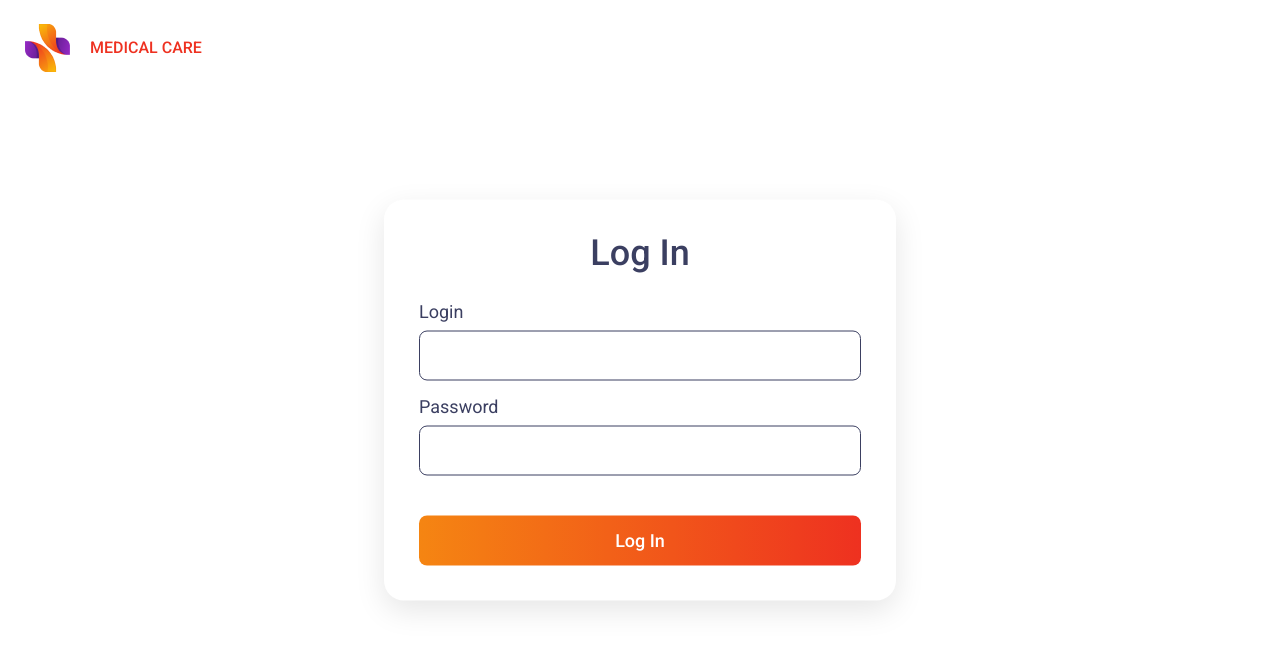
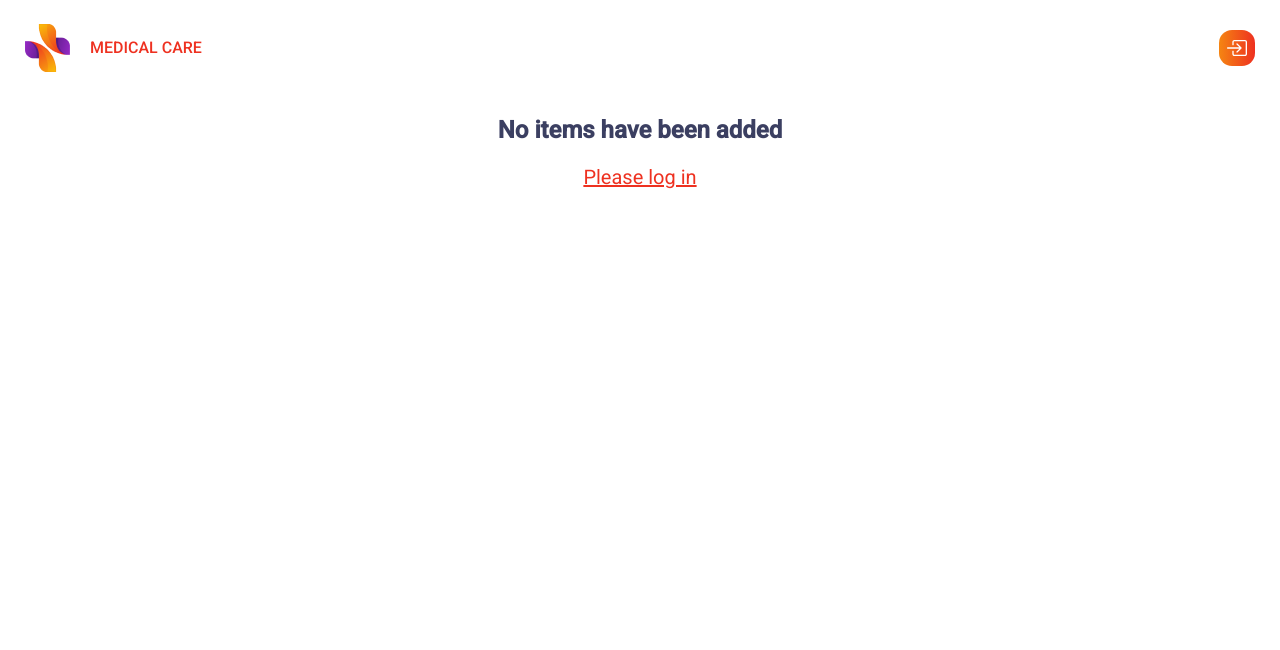
Before and after one commit to IhorKacher-I/IhorKacher-I.github.io, a plain HTML site: page login.html in a window 1280 px wide. Drawn offline with Linux system fonts and the light colour scheme.

Commit message:
bugs fixed

```diff
--- a/css/style.css
+++ b/css/style.css
@@ -63,11 +63,29 @@
   background: linear-gradient(90deg, #9229c1 0%, #541a81 100%);
 }
 
+.login-container {
+    text-align: center;
+}
+
 .logout__button,
+.login__button,
 .add-visit__button {
   width: 36px;
   height: 36px;
   padding: 10px 8px;
+}
+
+.login-link {
+    color: #ee3120;
+    background: none;
+    border: none;
+    text-decoration: underline;
+    font-size: 20px;
+    cursor: pointer;
+}
+
+.login-link:hover {
+    color: #3d0f66;
 }
 
 .add-visit__button {
--- a/javaScript/login.js
+++ b/javaScript/login.js
@@ -1,6 +1,15 @@
 import createLoginForm from "./functions/createLoginForm.js";
 
 window.addEventListener("load", (e) => {
-    const loginForm = createLoginForm();
-    document.querySelector("#body__wrap").append(loginForm);
+    const logInBtn = document.querySelector("#login-btn");
+    const logInLink = document.querySelector("#login-link");
+
+    const logIn = () => {
+        document.querySelector("#login-container").style.display = "none";
+        const loginForm = createLoginForm();
+        document.querySelector("#body__wrap").append(loginForm);
+    }
+
+    logInBtn.addEventListener("click", logIn);
+    logInLink.addEventListener("click", logIn);
 })
--- a/login.html
+++ b/login.html
@@ -14,20 +14,33 @@
 <body>
 <div class="body__wrap" id="body__wrap">
     <header class="header">
-        <div class="container header__container">
-            <a href="index.html" class="logo__wrap">
+        <div class="container">
+            <nav class="header__container">
+                <div class="logo__wrap">
                     <img class="logo__icon" src="./img/logo.png" alt="logo">
                     <span class="logo__text">medical care</span>
-            </a>
+                </div>
+                <button class="button login__button" id="login-btn">
+                    <svg class="login-icon" width="20" height="16" viewBox="0 0 20 16" fill="none"
+                         xmlns="http://www.w3.org/2000/svg">
+                        <path fill-rule="evenodd" clip-rule="evenodd"
+                              d="M6.66667 2C6.66667 1.82319 6.7369 1.65362 6.86193 1.5286C6.98695 1.40357 7.15652 1.33333 7.33333 1.33333H18C18.1768 1.33333 18.3464 1.40357 18.4714 1.5286C18.5964 1.65362 18.6667 1.82319 18.6667 2V14C18.6667 14.1768 18.5964 14.3464 18.4714 14.4714C18.3464 14.5964 18.1768 14.6667 18 14.6667H7.33333C7.15652 14.6667 6.98695 14.5964 6.86193 14.4714C6.7369 14.3464 6.66667 14.1768 6.66667 14V11.3333C6.66667 11.1565 6.59643 10.987 6.4714 10.8619C6.34638 10.7369 6.17681 10.6667 6 10.6667C5.82319 10.6667 5.65362 10.7369 5.5286 10.8619C5.40357 10.987 5.33333 11.1565 5.33333 11.3333V14C5.33333 14.5304 5.54405 15.0391 5.91912 15.4142C6.29419 15.7893 6.8029 16 7.33333 16H18C18.5304 16 19.0391 15.7893 19.4142 15.4142C19.7893 15.0391 20 14.5304 20 14V2C20 1.46957 19.7893 0.960859 19.4142 0.585787C19.0391 0.210714 18.5304 0 18 0H7.33333C6.8029 0 6.29419 0.210714 5.91912 0.585787C5.54405 0.960859 5.33333 1.46957 5.33333 2V4.66667C5.33333 4.84348 5.40357 5.01305 5.5286 5.13807C5.65362 5.2631 5.82319 5.33333 6 5.33333C6.17681 5.33333 6.34638 5.2631 6.4714 5.13807C6.59643 5.01305 6.66667 4.84348 6.66667 4.66667V2Z"
+                              fill="white"/>
+                        <path fill-rule="evenodd" clip-rule="evenodd"
+                              d="M14.472 8.472C14.5341 8.41007 14.5833 8.3365 14.617 8.25551C14.6506 8.17452 14.6679 8.08769 14.6679 8C14.6679 7.91231 14.6506 7.82548 14.617 7.74449C14.5833 7.6635 14.5341 7.58993 14.472 7.528L10.472 3.528C10.41 3.46602 10.3364 3.41685 10.2554 3.3833C10.1745 3.34976 10.0877 3.33249 10 3.33249C9.91234 3.33249 9.82554 3.34976 9.74456 3.3833C9.66357 3.41685 9.58998 3.46602 9.528 3.528C9.46602 3.58998 9.41685 3.66357 9.3833 3.74456C9.34976 3.82554 9.33249 3.91234 9.33249 4C9.33249 4.08766 9.34976 4.17446 9.3833 4.25545C9.41685 4.33643 9.46602 4.41002 9.528 4.472L12.3907 7.33333H0.666667C0.489856 7.33333 0.320286 7.40357 0.195262 7.5286C0.0702379 7.65362 0 7.82319 0 8C0 8.17681 0.0702379 8.34638 0.195262 8.47141C0.320286 8.59643 0.489856 8.66667 0.666667 8.66667H12.3907L9.528 11.528C9.46602 11.59 9.41685 11.6636 9.3833 11.7446C9.34976 11.8255 9.33249 11.9123 9.33249 12C9.33249 12.0877 9.34976 12.1745 9.3833 12.2554C9.41685 12.3364 9.46602 12.41 9.528 12.472C9.58998 12.534 9.66357 12.5832 9.74456 12.6167C9.82554 12.6502 9.91234 12.6675 10 12.6675C10.0877 12.6675 10.1745 12.6502 10.2554 12.6167C10.3364 12.5832 10.41 12.534 10.472 12.472L14.472 8.472Z"
+                              fill="white"/>
+                    </svg>
+                </button>
+            </nav>
         </div>
         </header>
         <main class="main" id="main">
-        <div class="container" id="main-container">
-
+            <div class="container login-container" id="login-container">
+                <h3 class="no-items" id="noItems">No items have been added</h3>
+                <button class="login-link" id="login-link">Please log in</button>
             </div>
         </main>
-
+</div>
 <script type="module" src="./javaScript/login.js"></script>
-</div>
 </body>
 </html>
```
Lines whose indentation alone changed are shown as unchanged.
